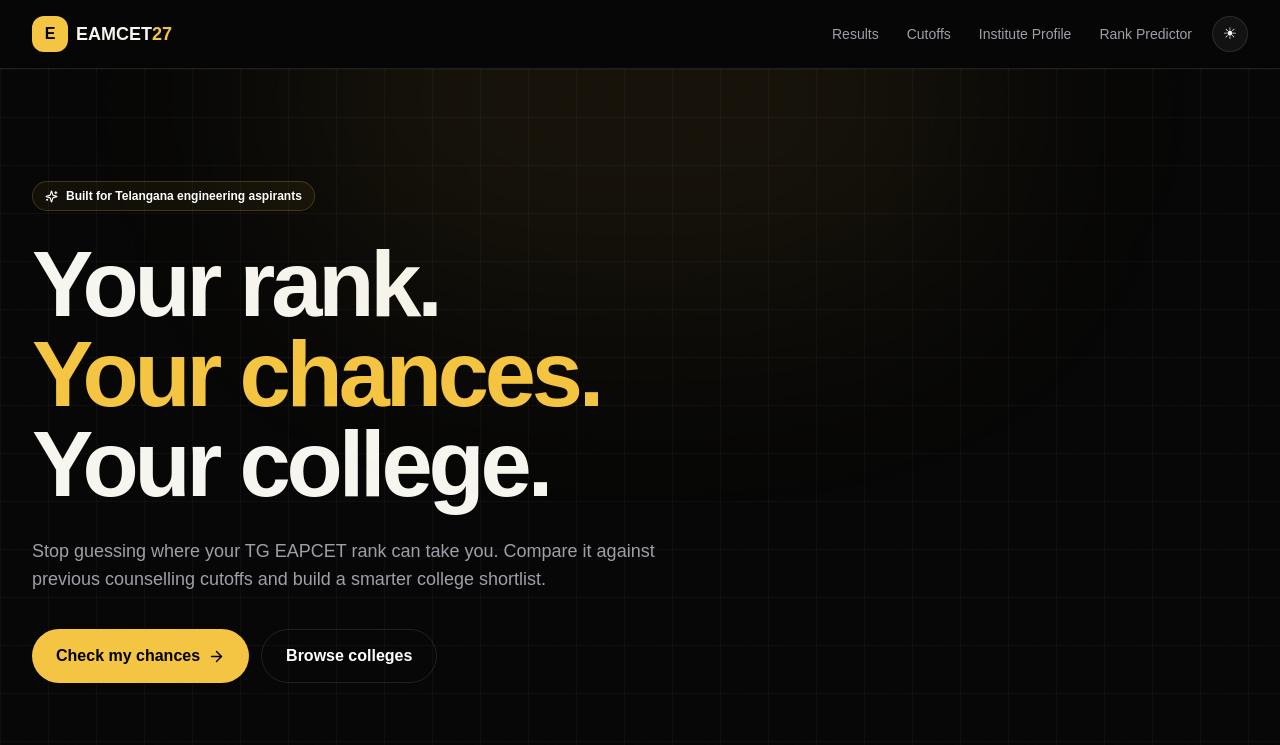
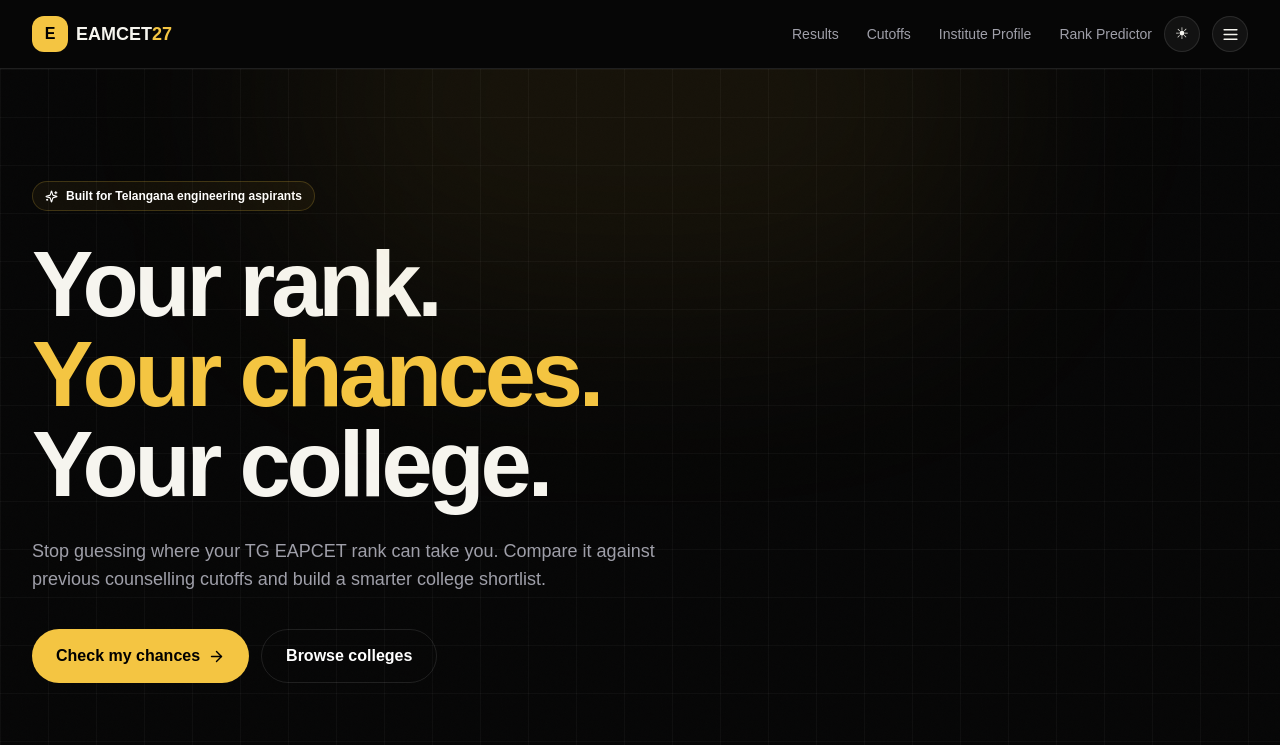
Before and after one commit to AnjaniBeesu/Eamcet-2027, a Next.js app: page / in a window 1280 px wide. Shown: the top 745 px of the page. Built offline with nearby package versions, Linux system fonts and the light colour scheme.

Commit message:
Add sidebar menu to navbar

```diff
--- a/components/Navbar.tsx
+++ b/components/Navbar.tsx
@@ -1,6 +1,7 @@
 import Link from "next/link";
 import { ThemeToggle } from "@/components/ThemeToggle";
+import { SidebarMenu } from "@/components/SidebarMenu";
 
 export function Navbar(){
-  return <header className="sticky top-0 z-50 border-b border-white/10 bg-[#070707]/90 backdrop-blur-xl"><div className="mx-auto flex max-w-7xl items-center justify-between px-5 py-4 lg:px-8"><Link href="/" className="flex items-center gap-2"><span className="grid h-9 w-9 place-items-center rounded-xl bg-[#f4c542] font-black text-black">E</span><span className="text-lg font-black">EAMCET<span className="text-[#f4c542]">27</span></span></Link><div className="flex items-center gap-5"><nav className="hidden gap-7 text-sm text-zinc-400 md:flex"><Link href="/results" className="hover:text-white">Results</Link><Link href="/cutoffs" className="hover:text-white">Cutoffs</Link><Link href="/institute-profile" className="hover:text-white">Institute Profile</Link><Link href="/rank-predictor" className="hover:text-white">Rank Predictor</Link></nav><ThemeToggle /></div></div></header>
+  return <header className="sticky top-0 z-50 border-b border-white/10 bg-[#070707]/90 backdrop-blur-xl"><div className="mx-auto flex max-w-7xl items-center justify-between px-5 py-4 lg:px-8"><Link href="/" className="flex items-center gap-2"><span className="grid h-9 w-9 place-items-center rounded-xl bg-[#f4c542] font-black text-black">E</span><span className="text-lg font-black">EAMCET<span className="text-[#f4c542]">27</span></span></Link><div className="flex items-center gap-3"><nav className="hidden gap-7 text-sm text-zinc-400 md:flex"><Link href="/results" className="hover:text-white">Results</Link><Link href="/cutoffs" className="hover:text-white">Cutoffs</Link><Link href="/institute-profile" className="hover:text-white">Institute Profile</Link><Link href="/rank-predictor" className="hover:text-white">Rank Predictor</Link></nav><ThemeToggle /><SidebarMenu /></div></div></header>
 }
```
